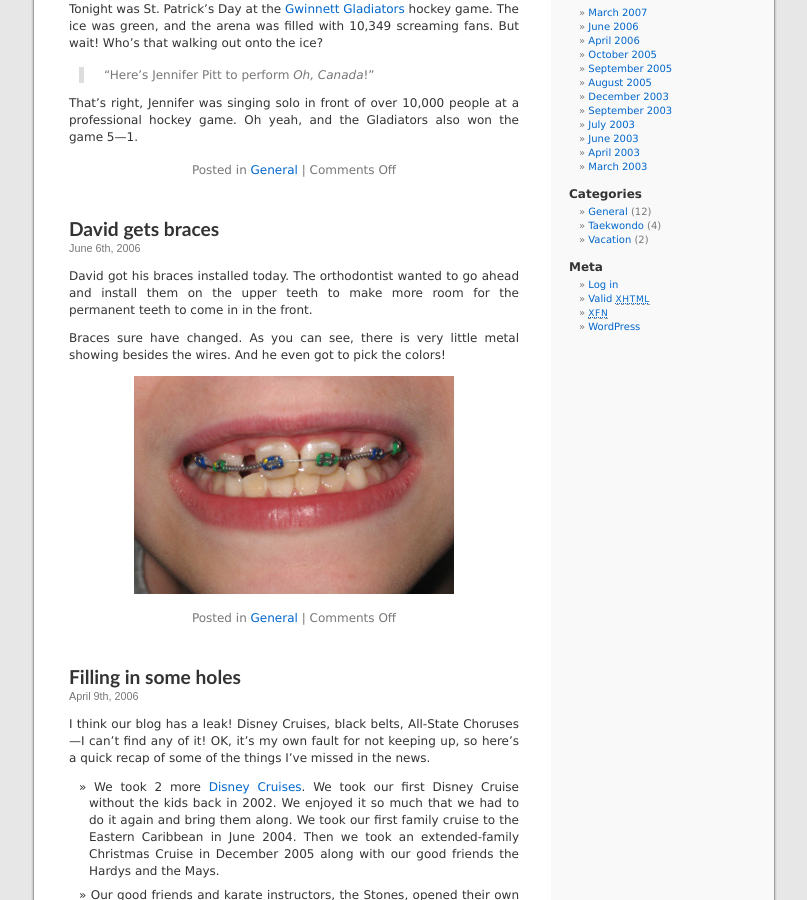
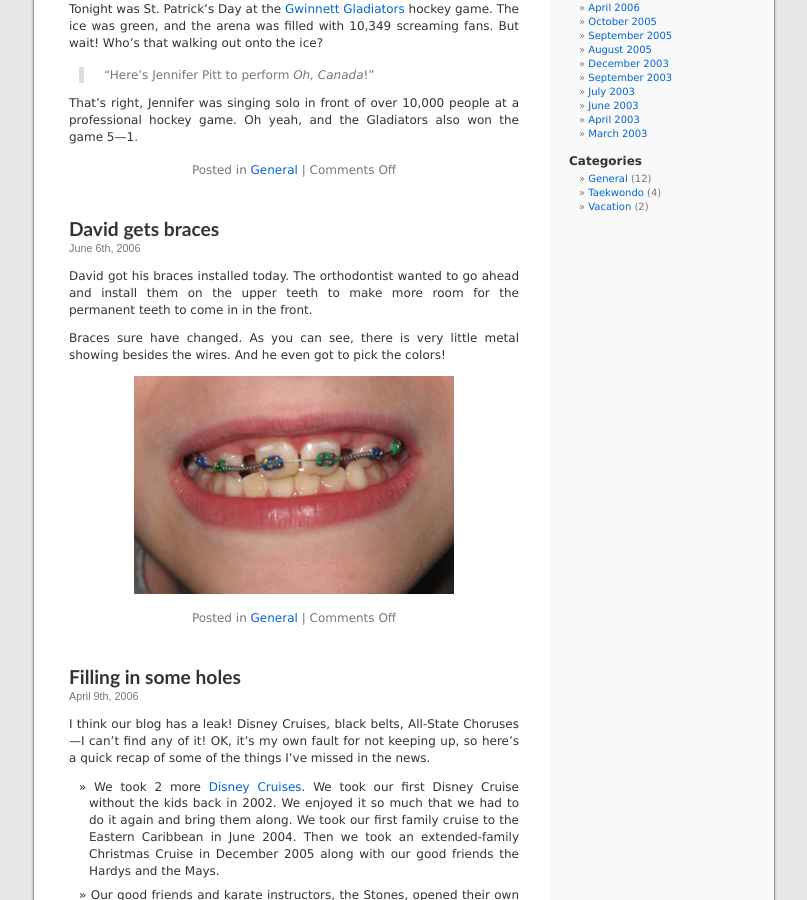
Before and after one commit to pittcrew/pittcrew.github.com, a Jekyll site: the page built from news/index.html, in a window 1280 px wide and 900 px high, scrolled down 300 px. Shown: the whole window, without its empty margins (236-1043 px from the left). Built offline with Jekyll 4.4.1, drawn with Linux system fonts in a browser that asks for light colours; some of the changed text lies outside the part shown.

Commit message:
Remove WordPress-specific boilerplate content.

```diff
--- a/_layouts/news.html
+++ b/_layouts/news.html
@@ -1,7 +1,7 @@
 <!DOCTYPE html PUBLIC "-//W3C//DTD XHTML 1.0 Transitional//EN" "http://www.w3.org/TR/xhtml1/DTD/xhtml1-transitional.dtd">
 <html xmlns="http://www.w3.org/1999/xhtml" dir="ltr" lang="en-US">
 
-<head profile="http://gmpg.org/xfn/11">
+<head>
 <meta http-equiv="Content-Type" content="text/html; charset=UTF-8" />
 
 {%if page.title %}
@@ -44,13 +44,6 @@
 
 	<div id="sidebar" role="complementary">
 		<ul>
-						<li>
-				<form role="search" method="get" id="searchform" action="/news/" >
-	<div><label class="screen-reader-text" for="s">Search for:</label>
-	<input type="text" value="" name="s" id="s" />
-	<input type="submit" id="searchsubmit" value="Search" />
-	</div>
-	</form>			</li>
 
 			<!-- Author information is disabled per default. Uncomment and fill in your details if you want to use it.
 			<li><h2>Author</h2>
@@ -90,28 +83,15 @@
 	<li class="cat-item cat-item-2"><a href="/news/category/vacation/" title="View all posts filed under Vacation">Vacation</a> (2)
 </li>
 </ul></li>		</ul>
-		<ul>
-
-				<li><h2>Meta</h2>
-				<ul>
-										<li><a href="/news/wp-login.php">Log in</a></li>
-					<li><a href="http://validator.w3.org/check/referer" title="This page validates as XHTML 1.0 Transitional">Valid <abbr title="eXtensible HyperText Markup Language">XHTML</abbr></a></li>
-					<li><a href="http://gmpg.org/xfn/"><abbr title="XHTML Friends Network">XFN</abbr></a></li>
-					<li><a href="http://wordpress.org/" title="Powered by WordPress, state-of-the-art semantic personal publishing platform.">WordPress</a></li>
-									</ul>
-				</li>
-
-					</ul>
 	</div>
 
 
 
 <hr />
 <div id="footer" role="contentinfo">
-<!-- If you'd like to support WordPress, having the "powered by" link somewhere on your blog is the best way; it's our only promotion or advertising. -->
 	<p>
 		PittCrew News is proudly powered by
-		<a href="http://wordpress.org/">WordPress</a>
+		<a href="http://pages.github.com/">GitHub Pages</a>
 		<br /><a href="/news/feed.xml">Entries (RSS)</a>
 	</p>
 </div>
```
